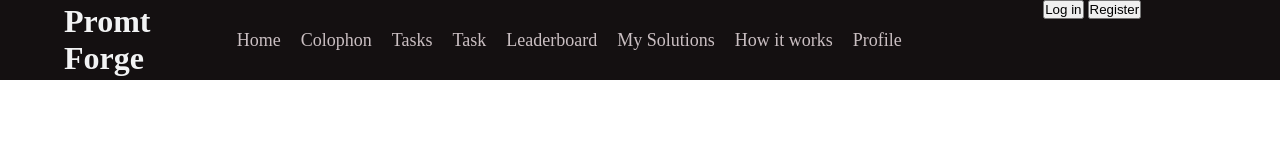
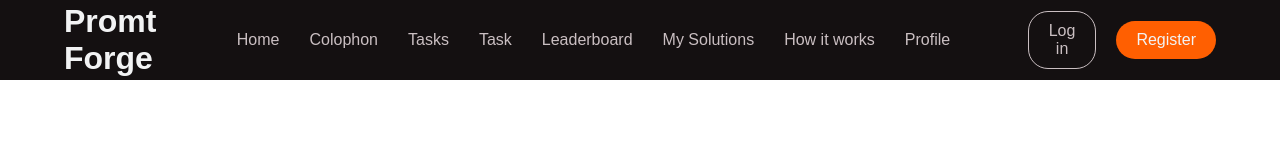
Before and after one commit to AlmazCode/PromptForge, a plain HTML site: page index.html in a window 1280 px wide. Drawn offline with Linux system fonts and the light colour scheme; a web font is replaced by a local one.

Commit message:
main.css uodated

```diff
--- a/styles/main.css
+++ b/styles/main.css
@@ -4,6 +4,9 @@
   margin: 0;
   padding: 0;
   box-sizing: border-box;
+  font-family: "Momo Trust Display", sans-serif;
+  font-weight: 100;
+  font-style: normal;
 }
 
 :root {
@@ -12,6 +15,8 @@
   --outline-color: #241e1f;
   --primary-color: #f2f3f4;
   --secondary-color: #cabfc2;
+  --secondary-color-hover: #f2f3f4;
+  --accent-color: #ff5f01;
 }
 
 .container {
@@ -44,7 +49,7 @@ nav {
   width: 70%;
 }
 
-.auth-buttins {
+.auth-buttons {
   width: 15%;
 }
 
@@ -54,11 +59,57 @@ nav ul {
   display: flex;
   flex-direction: row;
   align-items: center;
+  gap: 30px;
+}
+
+nav ul li a {
+  position: relative;
+  text-decoration: none;
+  font-size: 16px;
+  color: var(--secondary-color);
+  transition: color 0.3s ease-in-out;
+}
+
+nav ul li a:before {
+  content: "";
+  position: absolute;
+  bottom: -5px;
+  left: 0;
+  display: block;
+  width: 0%;
+  height: 2px;
+  background-color: var(--secondary-color);
+  transition: width 0.3s ease-in-out;
+}
+
+nav ul li a:hover {
+  color: var(--secondary-color-hover);
+}
+
+nav ul li a:hover:before {
+  width: 100%;
+}
+
+.auth-buttons {
+  display: flex;
+  justify-content: flex-end;
+  align-items: center;
   gap: 20px;
 }
 
-nav ul li a {
-  text-decoration: none;
-  font-size: 18px;
+.auth-buttons button {
+  padding: 10px 20px;
+  border: 1px solid var(--secondary-color);
+  border-radius: 20px;
+  background-color: transparent;
   color: var(--secondary-color);
+  font-size: 16px;
+  cursor: pointer;
+  transition: all 0.3s ease-in-out;
 }
+
+.auth-buttons button:last-child {
+  background-color: var(--accent-color);
+  color: var(--primary-color);
+  border: none;
+}
```
